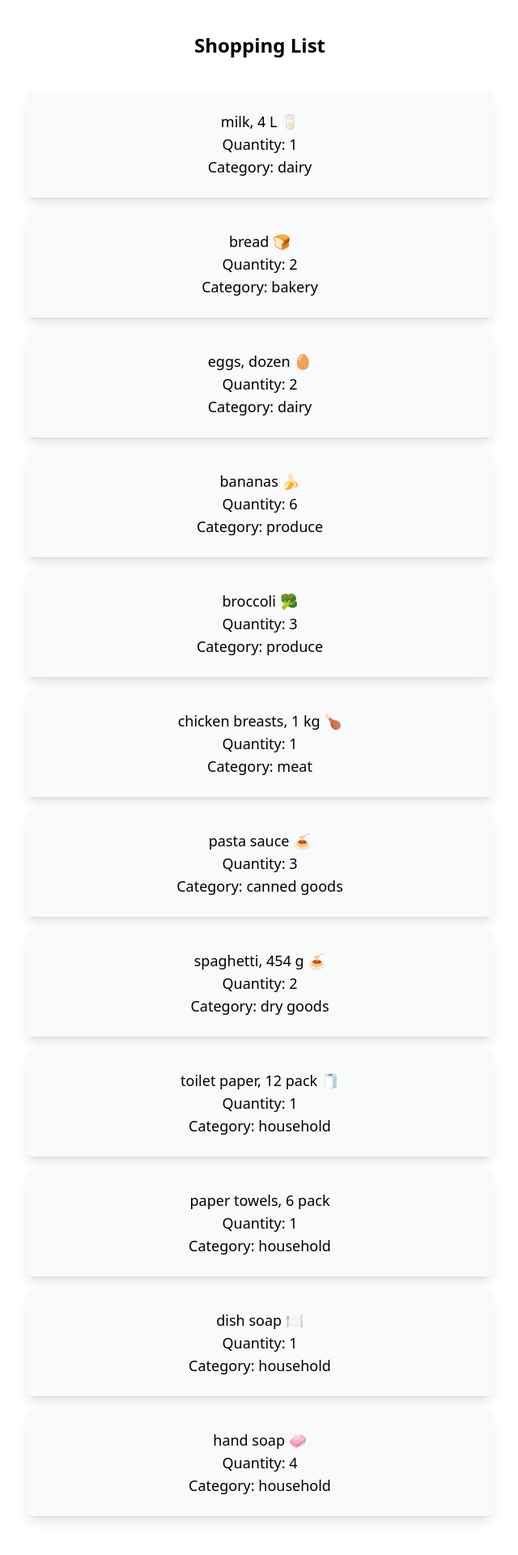
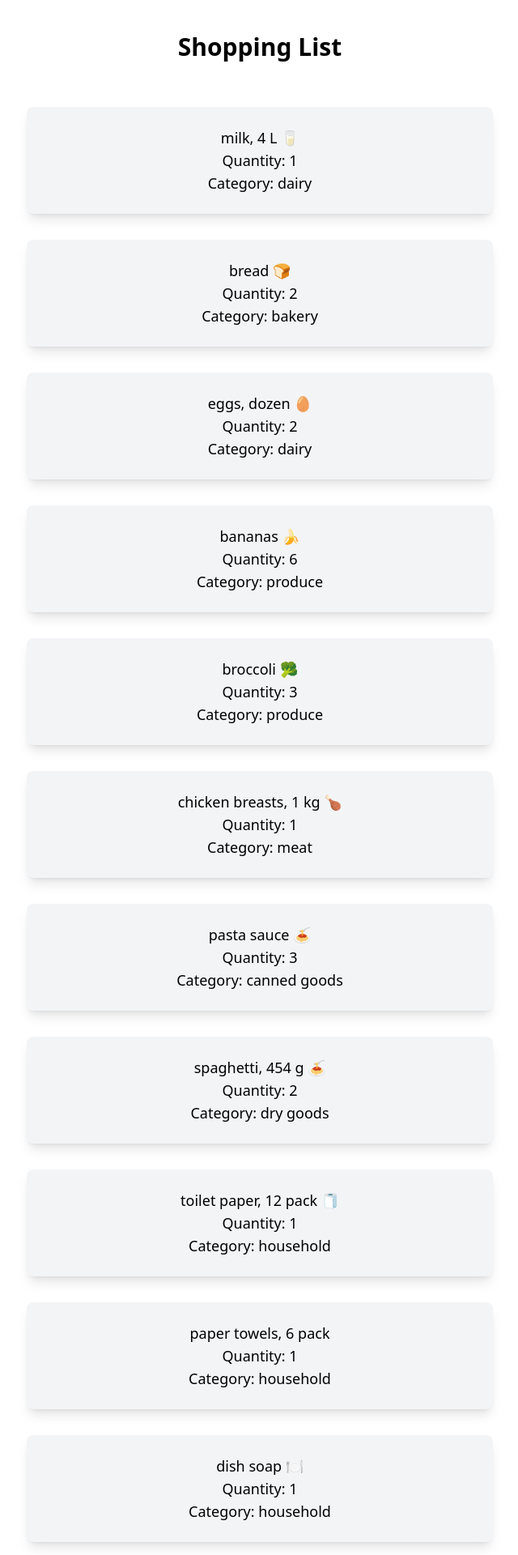
Before and after one commit to datdo13a/cprg306-assignments, a Next.js app: page /week-3 in a window 1280 px wide. Shown: the top 1920 px of the page at 81% size, without its empty margins (319-959 px from the left). Built offline with nearby package versions, Linux system fonts and the light colour scheme.

Commit message:
props adjustment
changed the way props work to look neater and easier to implement

```diff
--- a/app/week-3/item-list.js
+++ b/app/week-3/item-list.js
@@ -1,6 +1,6 @@
 import Item from "./item";
 
-function ItemList( {name, quantity, category} ) {
+function ItemList() {
 
 const item1 = {
   name: "milk, 4 L 🥛",
@@ -76,18 +76,19 @@ const item12 = {
 
 return (
   <div>
-    <Item name={item1.name} quantity={item1.quantity} category={item1.category}></Item>
-    <Item name={item2.name} quantity={item2.quantity} category={item2.category}></Item>
-    <Item name={item3.name} quantity={item3.quantity} category={item3.category}></Item>
-    <Item name={item4.name} quantity={item4.quantity} category={item4.category}></Item>
-    <Item name={item5.name} quantity={item5.quantity} category={item5.category}></Item>
-    <Item name={item6.name} quantity={item6.quantity} category={item6.category}></Item>
-    <Item name={item7.name} quantity={item7.quantity} category={item7.category}></Item>
-    <Item name={item8.name} quantity={item8.quantity} category={item8.category}></Item>
-    <Item name={item9.name} quantity={item9.quantity} category={item9.category}></Item>
-    <Item name={item10.name} quantity={item10.quantity} category={item10.category}></Item>
-    <Item name={item11.name} quantity={item11.quantity} category={item11.category}></Item>
-    <Item name={item12.name} quantity={item12.quantity} category={item12.category}></Item>
+    <Item itemObj={item1}></Item>
+    <Item itemObj={item2}></Item>
+    <Item itemObj={item3}></Item>
+    <Item itemObj={item4}></Item>
+    <Item itemObj={item5}></Item>
+    <Item itemObj={item6}></Item>
+    <Item itemObj={item7}></Item>
+    <Item itemObj={item8}></Item>
+    <Item itemObj={item9}></Item>
+    <Item itemObj={item10}></Item>
+    <Item itemObj={item11}></Item>
+    <Item itemObj={item12}></Item>
+
   </div>
 )
 };
--- a/app/week-3/item.js
+++ b/app/week-3/item.js
@@ -1,6 +1,9 @@
-function Item( { name, quantity, category } ) {
+function Item( { itemObj } ) {
+
+    const { name, quantity, category } = itemObj;
+
     return (
-        <ul className="rounded-lg shadow-lg m-4 p-4 py-6 w-xl bg-gray-50 text-center text-lg">
+        <ul className="rounded-lg shadow-lg m-8 p-4 py-6 w-xl bg-gray-100 text-center text-lg hover:bg-gray-200">
             <li>{name}</li>
             <li>Quantity: {quantity}</li>
             <li>Category: {category}</li>
--- a/app/week-3/page.js
+++ b/app/week-3/page.js
@@ -3,7 +3,7 @@ import ItemList from "./item-list";
 function Page() {
     return (
         <main className="m-4 flex flex-col items-center">
-            <h1 className="py-6 font-bold text-2xl">Shopping List</h1>
+            <h1 className="py-6 font-bold text-3xl">Shopping List</h1>
             <ItemList/>
         </main>
     )
```
